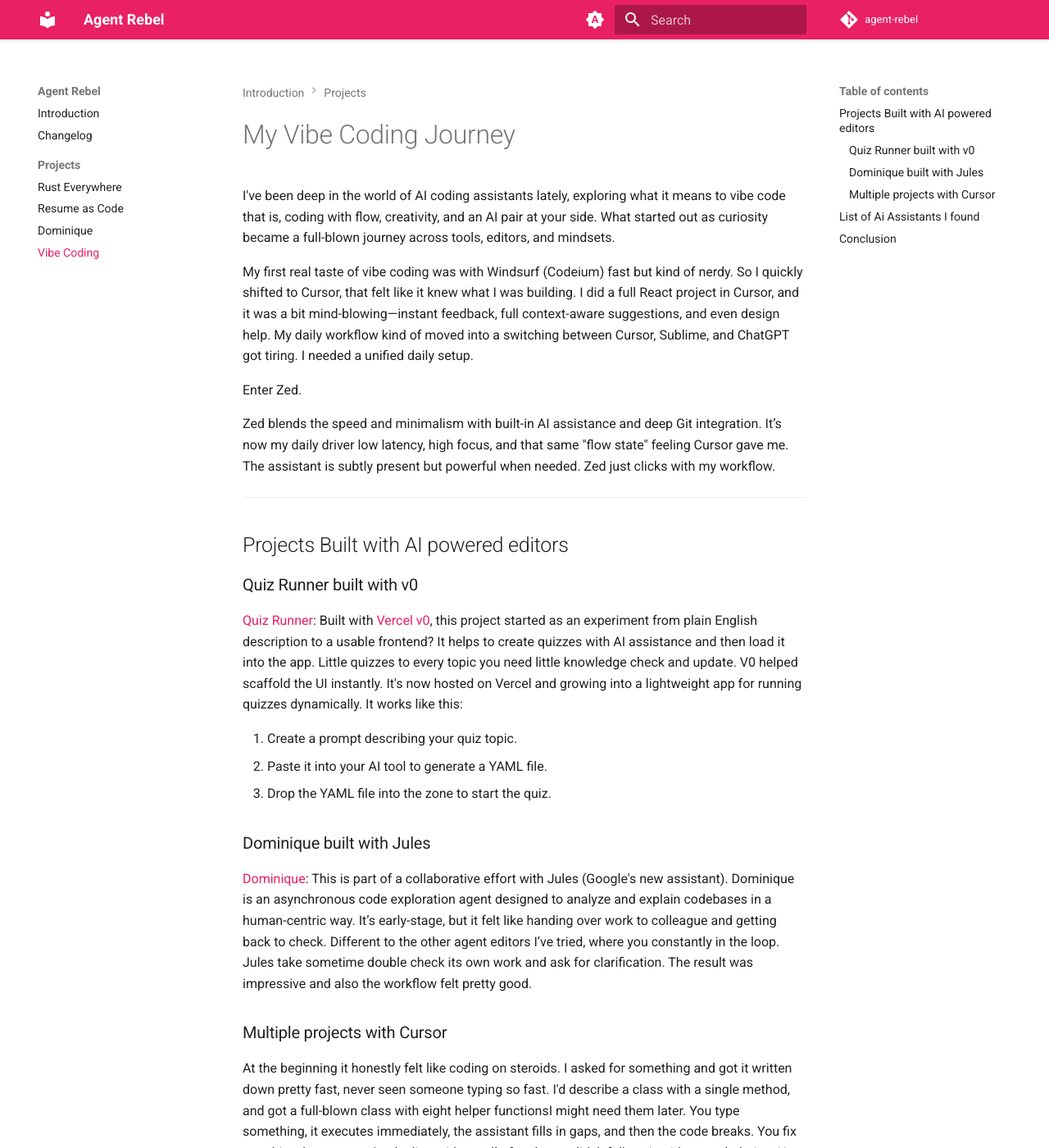
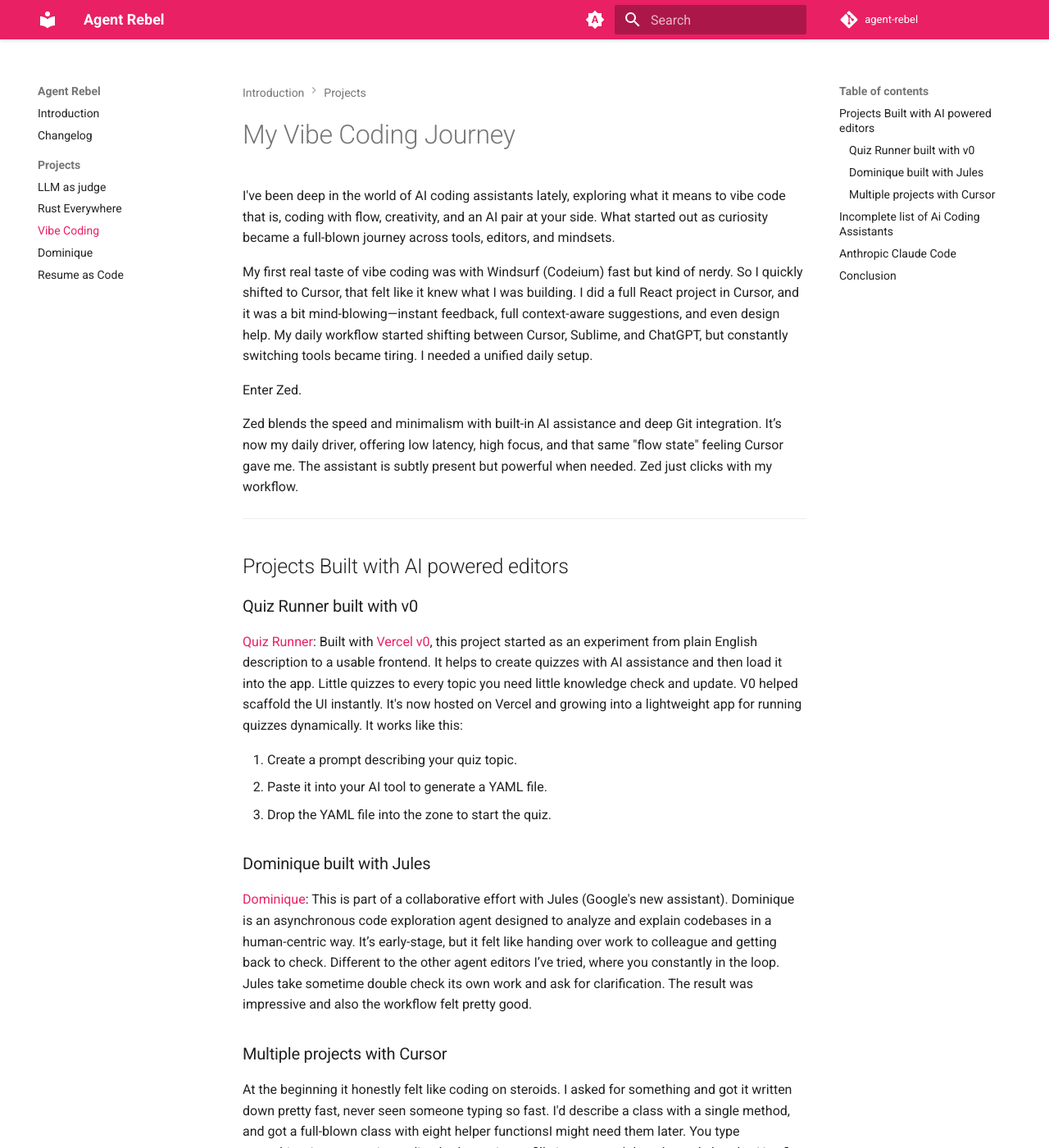
Before and after one commit to rebeling/agent-rebel, an MkDocs documentation site: the page built from docs/projects/ai-coding-assistents.md, in a window 1280 px wide and 1400 px high. Shown: the whole window at 82% size. Built offline with MkDocs 1.6.1 and Material for MkDocs 9.7.7, drawn with Linux system fonts in a browser that asks for light colours; some of the changed text lies outside the part shown.

Commit message:
feat: git add some posts

```diff
--- a/docs/projects/ai-coding-assistents.md
+++ b/docs/projects/ai-coding-assistents.md
@@ -5,19 +5,31 @@
   - Dev Life
 
 links:
+  - Claude Code: https://www.anthropic.com/claude-code
+  - v0: https://v0.dev
   - Nested section:
-    - External link: https://example.com
+    - https://v0-quizgen.vercel.app
+  - Copilot: https://github.com/features/copilot
+  - Codex: https://openai.com/codex/
+  - AWS Q: https://aws.amazon.com/de/q/developer
+  - Cody: https://sourcegraph.com/cody
+  - Cursor: https://www.cursor.com/
+  - Qodo: https://www.qodo.ai/
+  - JetBrains Ai: https://www.jetbrains.com/ai/
+  - Codium: https://codeium.com/
+  - Jules: https://jules.google/
+
 ---
 
 # My Vibe Coding Journey
 
 I've been deep in the world of AI coding assistants lately, exploring what it means to vibe code that is, coding with flow, creativity, and an AI pair at your side. What started out as curiosity became a full-blown journey across tools, editors, and mindsets.
 
-My first real taste of vibe coding was with Windsurf (Codeium) fast but kind of nerdy. So I quickly shifted to Cursor, that felt like it knew what I was building. I did a full React project in Cursor, and it was a bit mind-blowing—instant feedback, full context-aware suggestions, and even design help. My daily workflow kind of moved into a switching between Cursor, Sublime, and ChatGPT got tiring. I needed a unified daily setup.
+My first real taste of vibe coding was with Windsurf (Codeium) fast but kind of nerdy. So I quickly shifted to Cursor, that felt like it knew what I was building. I did a full React project in Cursor, and it was a bit mind-blowing—instant feedback, full context-aware suggestions, and even design help. My daily workflow started shifting between Cursor, Sublime, and ChatGPT, but constantly switching tools became tiring. I needed a unified daily setup.
 
 Enter Zed.
 
-Zed blends the speed and minimalism with built-in AI assistance and deep Git integration. It’s now my daily driver low latency, high focus, and that same "flow state" feeling Cursor gave me. The assistant is subtly present but powerful when needed. Zed just clicks with my workflow.
+Zed blends the speed and minimalism with built-in AI assistance and deep Git integration. It’s now my daily driver, offering low latency, high focus, and that same "flow state" feeling Cursor gave me. The assistant is subtly present but powerful when needed. Zed just clicks with my workflow.
 
 ---
 
@@ -25,7 +37,7 @@
 
 ### Quiz Runner built with v0
 
-[Quiz Runner](https://v0-quizgen.vercel.app): Built with [Vercel v0](https://v0.dev), this project started as an experiment from plain English description to a usable frontend? It helps to create quizzes with AI assistance and then load it into the app. Little quizzes to every topic you need little knowledge check and update. V0 helped scaffold the UI instantly. It's now hosted on Vercel and growing into a lightweight app for running quizzes dynamically. It works like this:
+[Quiz Runner](https://v0-quizgen.vercel.app): Built with [Vercel v0](https://v0.dev), this project started as an experiment from plain English description to a usable frontend. It helps to create quizzes with AI assistance and then load it into the app. Little quizzes to every topic you need little knowledge check and update. V0 helped scaffold the UI instantly. It's now hosted on Vercel and growing into a lightweight app for running quizzes dynamically. It works like this:
 
 1. Create a prompt describing your quiz topic.
 2. Paste it into your AI tool to generate a YAML file.
@@ -41,7 +53,7 @@
 
 ---
 
-## List of Ai Assistants I found
+## Incomplete list of Ai Coding Assistants
 
   <div class="ai-grid" id="card-container"></div>
   <script>
@@ -89,6 +101,14 @@
 
 ---
 
+
+## Anthropic Claude Code
+
+Check this talk [Claude Code: How Two Engineers Ship Like a Team of 15](https://www.youtube.com/watch?v=Lh_X32t9_po) by Every at YouTube. The landscape of ai coding editors and assistents changes so fast and what they discusssed and also showed what they are doing with claude code command line tool ...crazy. Its like google jules, takes order and take some time, but the results are pretty awesome, it just delivers.
+
+Open with your project /init analyze project and lets get ready to rumble. Now worries, there will be a warning when your session is at 5$. See [Claude Code - Your code’s new collaborator](https://www.anthropic.com/claude-code)
+
+
 ## Conclusion
 
 It already changed the way we code. Open source projects have this AI pull request checker. There is no need to adabt existing projects, fix bugs. You and the AI just write your own over the weekend. I’m not entirely sure how I feel about it. Its nice to have a coding buddy by my side, but there is also lot of weakness in the process. When AI creates an image and you want it to change one little thing the next image is a complete new one, with luck it fits your imagination.
--- a/mkdocs.yml
+++ b/mkdocs.yml
@@ -17,14 +17,15 @@
   #  - troubleshooting.md
   - changelog.md
   - Projects:
+      - LLM as judge: projects/llm-as-judge.md
       - Rust Everywhere: projects/rust-everywhere.md
-      - Resume as Code: projects/resume-as-code.md
+      - Vibe Coding: projects/ai-coding-assistents.md
       # - Agents: projects/agents.md
       #     - dialogues/dialogue1-2025-05-22.md
       #     - dialogues/dialogue2-2025-05-23.md
       # - projects/fastfourier.md
       - Dominique: projects/dominique.md
-      - Vibe Coding: projects/ai-coding-assistents.md
+      - Resume as Code: projects/resume-as-code.md
 
 theme:
   name: material
```
Also changed, not shown: docs/index.md (+43 -0 lines), docs/projects/agents.md (added, +11 -0 lines), docs/projects/llm-as-judge.md (added, +94 -0 lines).
